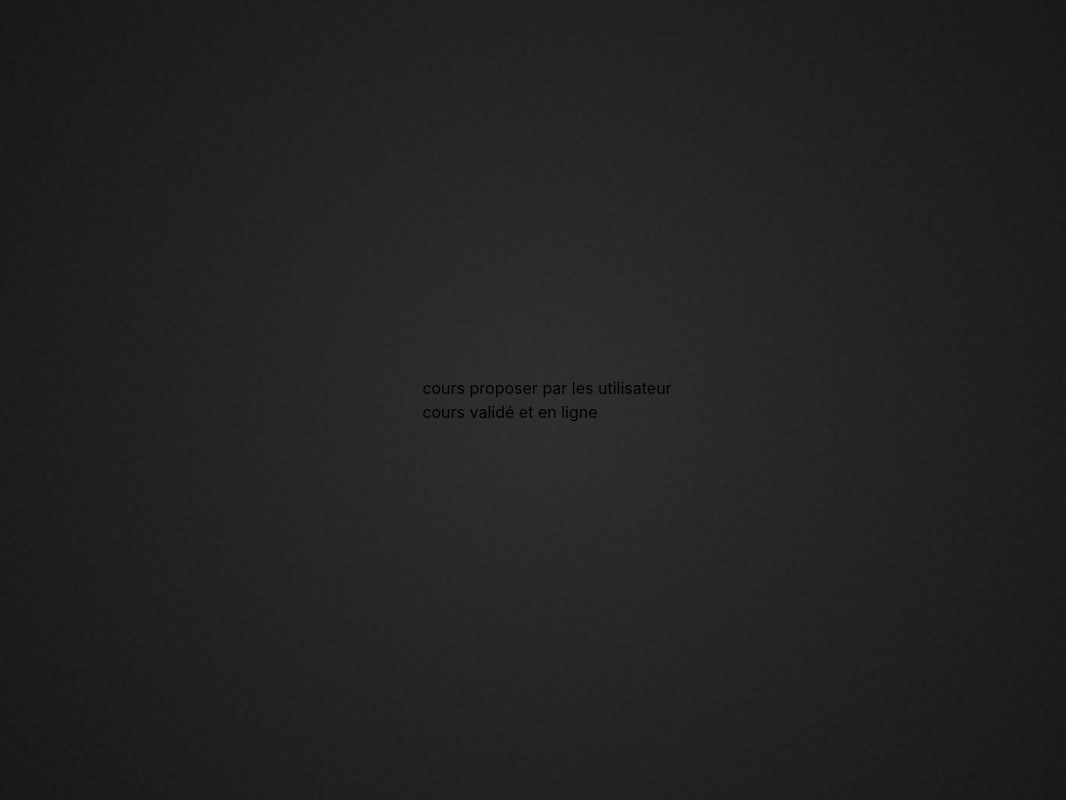
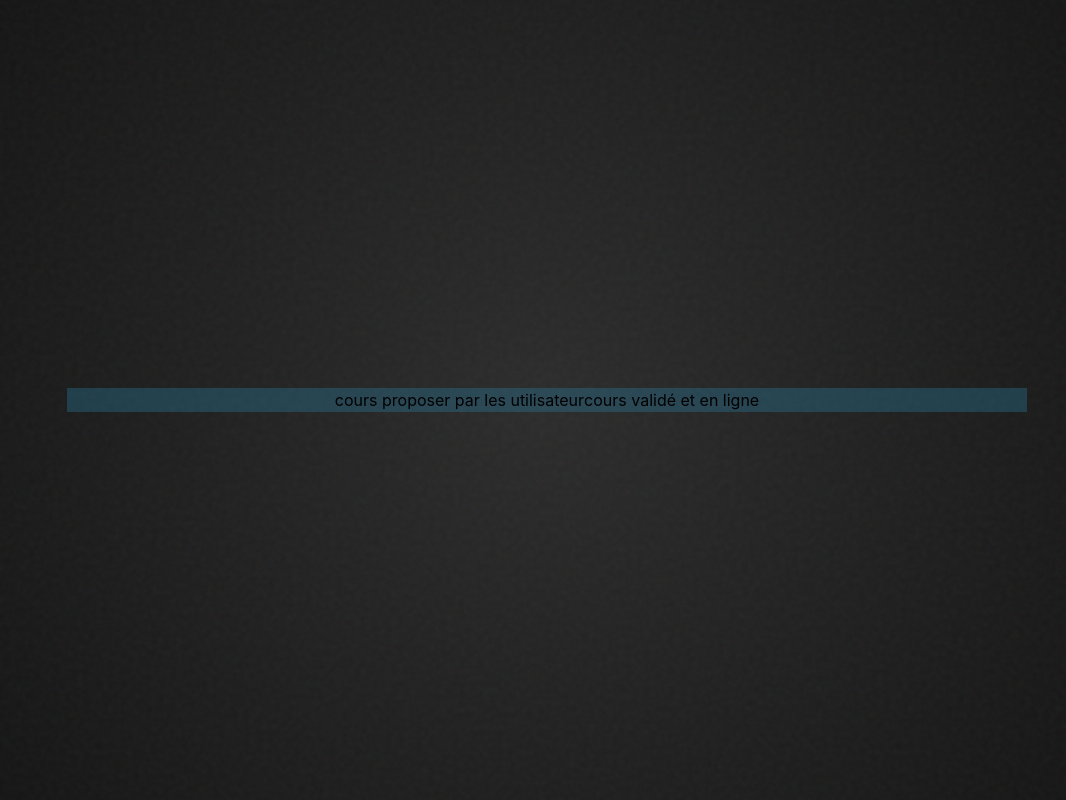
Before and after one commit to kamkoumquentin/interface, a React (Create React App) app: page /menu in a window 1280 px wide. Shown: the whole page, without its empty margins (93-1159 px from the left). Built offline with nearby package versions, Linux system fonts and the light colour scheme.

Commit message:
Add .liste class for centered flex layout

```diff
--- a/src/App.css
+++ b/src/App.css
@@ -369,6 +369,13 @@ height: 100%;
     background-color: whitesmoke;
 }
 
+.liste {
+  display: flex;
+  justify-content: center;
+  align-items: center;
+  width: 75%; /* Assure-toi qu'il y a bien le point-virgule ici */
+  background-color: rgba(42, 126, 165, 0.342);
+}
 /* POUR LA VERSION MOBILE */
 
 
```
